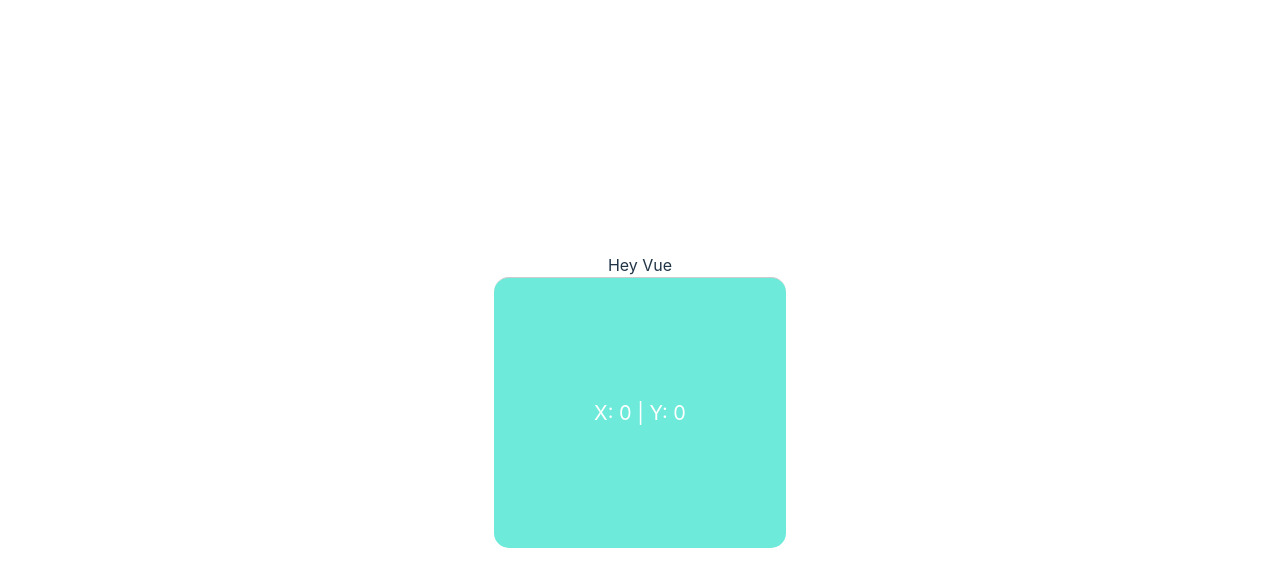
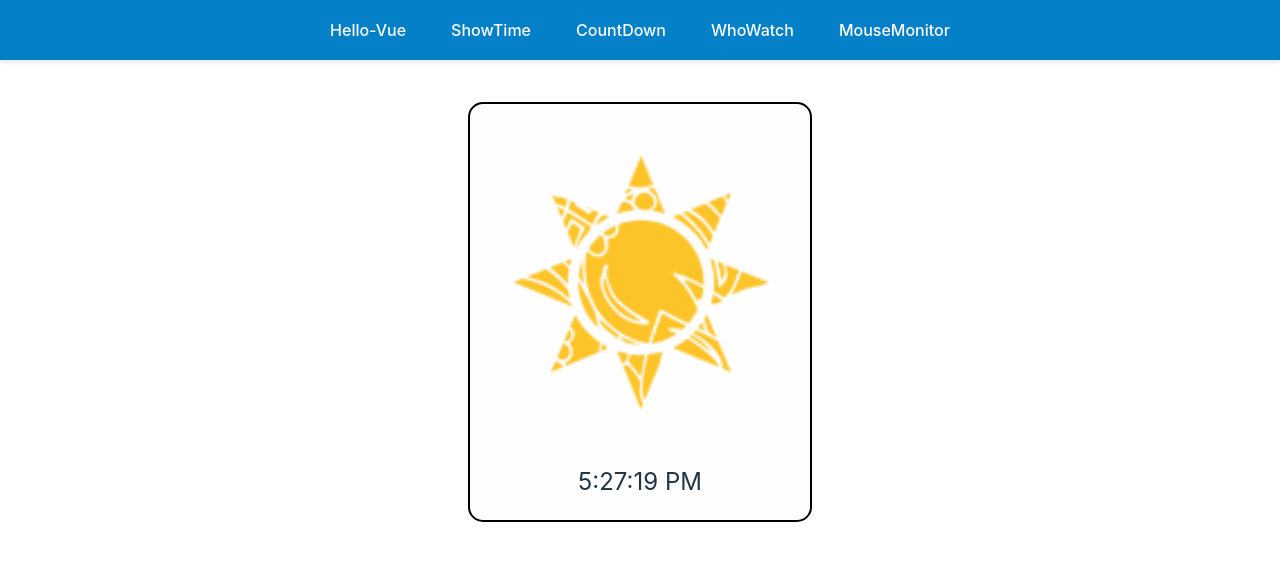
Before and after one commit to OriChaiMatan/Hello-Vue, a Vue app: page / in a window 1280 px wide. Shown: the top 586 px of the page. Built offline with nearby package versions, Linux system fonts and the light colour scheme.

Commit message:
Added App Header

```diff
--- a/src/App.vue
+++ b/src/App.vue
@@ -1,17 +1,32 @@
 <template>
-  <div>Hey Vue
-    <!-- <CountDown :targetTime="Date.now() + 1000 * 60 * 0.25" @due="handleDueEvent" /> -->
-    <MouseMonitor />
-    <!-- <WhoWatch /> -->
-    <!-- <ShowTime /> -->
-  </div>
+  <section class="app">
+    <header class="app-header">
+      <nav>
+        <button v-on:click="route = 'Home'">Hello-Vue</button>
+        <button v-on:click="route = 'ShowTime'">ShowTime</button>
+        <button v-on:click="route = 'CountDown'">CountDown</button>
+        <button v-on:click="route = 'WhoWatch'">WhoWatch</button>
+        <button v-on:click="route = 'MouseMonitor'">MouseMonitor</button>
+      </nav>
+    </header>
+    <div class="app-info">
+      <CountDown
+        v-if="route === 'CountDown'"
+        :targetTime="Date.now() + 1000 * 60 * 0.25"
+        @due="handleDueEvent"
+      />
+      <MouseMonitor v-if="route === 'MouseMonitor'" />
+      <WhoWatch v-if="route === 'WhoWatch'" />
+      <ShowTime v-if="route === 'ShowTime'" />
+    </div>
+  </section>
 </template>
 
 <script>
-import CountDown from './cmps/CountDown.vue';
-import MouseMonitor from './cmps/MouseMonitor.vue';
+import CountDown from "./cmps/CountDown.vue";
+import MouseMonitor from "./cmps/MouseMonitor.vue";
 import ShowTime from "./cmps/ShowTime.vue";
-import WhoWatch from './cmps/WhoWatch.vue';
+import WhoWatch from "./cmps/WhoWatch.vue";
 export default {
   components: {
     ShowTime,
@@ -19,13 +34,62 @@ export default {
     WhoWatch,
     MouseMonitor,
   },
+  data() {
+    return {
+      route: "ShowTime",
+    };
+  },
   methods: {
     handleDueEvent() {
-      alert('Time is up!');
-    }
+      alert("Time is up!");
+    },
   },
 };
 </script>
 
 <style>
+.app {
+  display: flex;
+  flex-direction: column;
+  min-height: 100vh;
+}
+
+.app-header {
+  position: fixed;
+  top: 0;
+  left: 0;
+  width: 100%;
+  background-color: #0480c8;
+  color: #fff;
+  padding: 10px 0;
+  box-shadow: 0 2px 4px rgba(0, 0, 0, 0.1);
+  z-index: 1000;
+}
+
+.app-header nav {
+  display: flex;
+  justify-content: center;
+  gap: 15px;
+}
+
+.app-header button {
+  background: none;
+  border: none;
+  color: #fff;
+  font-size: 16px;
+  cursor: pointer;
+  padding: 10px 15px;
+  transition: background-color 0.3s, color 0.3s;
+}
+
+.app-header button:hover {
+  background-color: #555;
+  color: #ffd700;
+}
+
+.app-info {
+  margin-top: 50px; /* Adjust based on the height of the header */
+  padding: 20px;
+  flex: 1;
+}
 </style>
```
